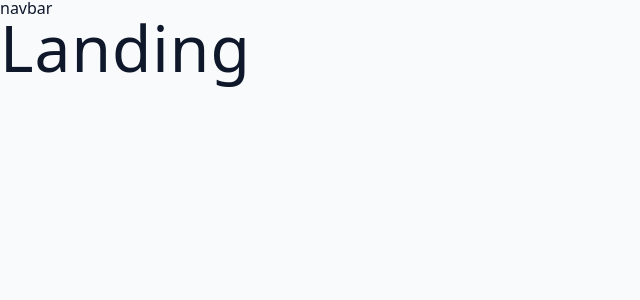
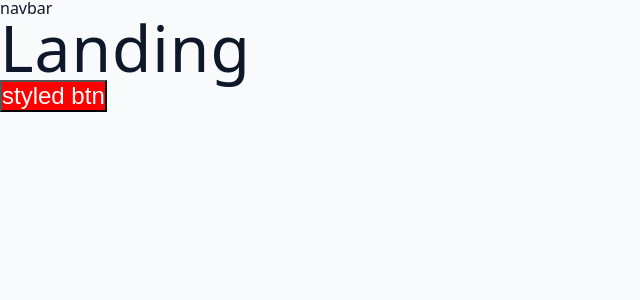
Before and after one commit to marinela-togoe/devyApp, a React (Vite) app in the folder client/: page / in a window 1280 px wide. Shown: the top 300 px of the page, without its empty margins (0-640 px from the left). Built offline with nearby package versions, Linux system fonts and the light colour scheme.

Commit message:
add styled components to te landing page

```diff
--- a/client/src/pages/Landing.jsx
+++ b/client/src/pages/Landing.jsx
@@ -1,11 +1,20 @@
 import React from 'react';
+import styled from 'styled-components';
+
+
+const StyledBtn = styled.button`
+font-size:1.5rem;
+background: red;
+color: white;
+`;
 
 const Landing = () => {
   return (
-    <h1>
-      Landing
-    </h1>
-  )
+    <div>
+      <h1>Landing</h1>
+      <StyledBtn>styled btn</StyledBtn>
+    </div>
+  );
 }
 
 export default Landing;
```
